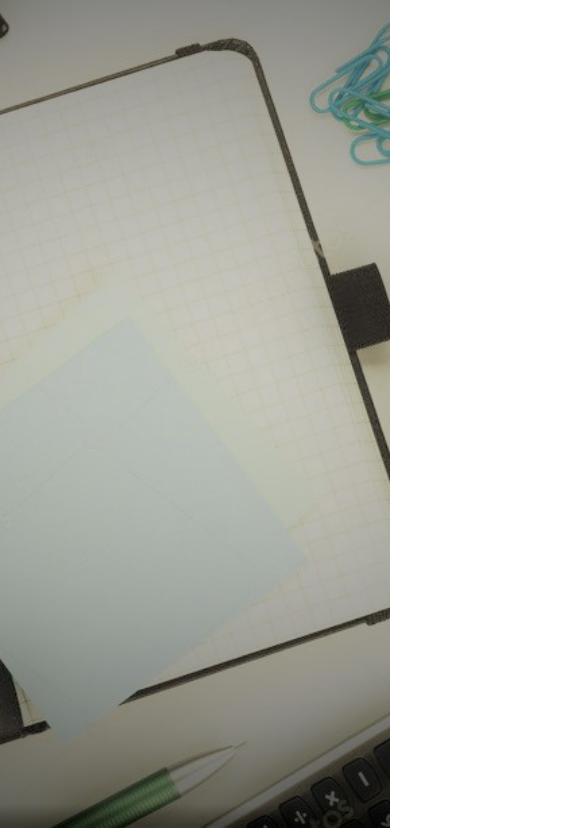
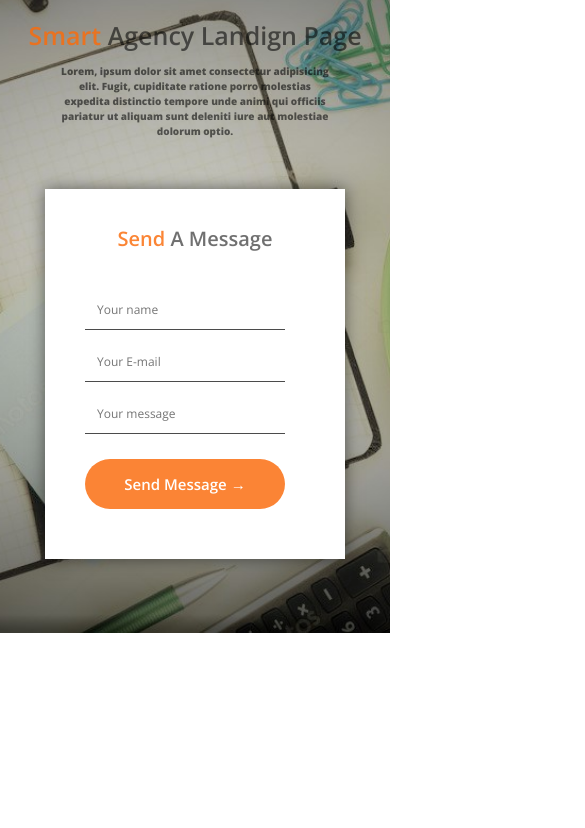
Before and after one commit to nasticbazlic/homework, a website: page src/index.html in a window 390 px wide. Shown: the part 92-920 px from the top of the page, 585 px wide, since content can reach past the window. After the commit the page ends 844 px from the top, so only its background shows below. Drawn offline with nearby package versions, Linux system fonts and the light colour scheme.

Commit message:
first scrin + media

```diff
--- a/src/index.html
+++ b/src/index.html
@@ -16,16 +16,32 @@
                 <a href="#" class= "header__logo">
                     <img src="icons/Rounded Rectangle 8.png" alt="logo" class="header__img">
                 </a>
-                <div class="header__burger">
+                <!-- <div class="header__burger">
                     <span></span>
                     <span></span>
                     <span></span>
+                </div>        -->
+            </header>
+            <div class="heading">
+                <h1 class="heading__title">
+                    <span>Smart</span> Agency Landign Page
+                </h1>
+                <div class="heading__descr">Lorem, ipsum dolor sit amet consectetur adipisicing elit. Fugit, cupiditate ratione porro molestias expedita distinctio tempore unde animi qui officiis pariatur ut aliquam sunt deleniti iure aut molestiae dolorum optio.</div>
+            </div>
+
+            <div class="first__form">
+                <div class="heading">
+                    <h2 class="heading__title heading__title_min">
+                        <span>Send</span> A Message
+                    </h2>
                 </div>
-            </header>
-            <form id="consultation-form" class="feed-form" action="#">
-                <input name="name" required placeholder="Ваше имя" type="text">
-                <input name="phone" required placeholder="Ваш телефон">
-                <input name="email" required placeholder="Ваше E-mail" type="email">
+                <form class="feed-form" action="#">
+                    <input name="name" required placeholder="Your name" type="text">
+                    <input name="email" required placeholder="Your E-mail" type="email">
+                    <input name="text" required placeholder="Your message" type="text">
+                    <button class="button"> Send Message &#8594 </button>
+                </form>
+            </div>
         </div>
     </section>
 
--- /dev/null
+++ b/src/sass/blocks/_button.scss
@@ -0,0 +1,12 @@
+.button {
+    display: block;
+    margin: 0 auto;
+    width: 240px;
+    height: 55px;
+    border-radius: 50px  50px;
+    border: none;
+    background-color: #fa6b0bd3;
+    font-weight: 600;
+    color: #fff;
+    text-align: center;
+}
--- /dev/null
+++ b/src/sass/blocks/_first.scss
@@ -0,0 +1,15 @@
+.first {
+    min-height: 920px;
+    padding-top: 33px;
+    background: url(../img/first.jpg) center (center/ cover) no-repeat;
+    &__form {
+        margin-top: 130px;
+        padding: 35px 40px 20px 40px;
+        width: 375px;
+        height: 390px;
+        background-color: #fff;
+        box-shadow: 0 0 15px rgba(0,0,0,0.5);
+    }
+
+
+}
--- /dev/null
+++ b/src/sass/blocks/_form.scss
@@ -0,0 +1,19 @@
+.feed-form {
+    margin-top: 36px;
+    display: flex;
+    flex-direction: column;
+    width: 300px;
+    input {
+        height: 50px;
+        border: none;
+        border-bottom: 1px solid #4b4b4b ;
+        padding: 0 20px;
+        color: #4b4b4b;
+        font-size: 15px;
+        font-weight: 300;
+        margin-bottom: 15px;
+        &:nth-child(3) {
+            margin-bottom: 20px;
+        }
+    }
+}
--- /dev/null
+++ b/src/sass/blocks/_heading.scss
@@ -0,0 +1,27 @@
+.heading {
+    &__title {
+        margin-top: 150px;
+        font-size: 45px;
+        font-weight: 600;
+        text-align: center;
+        color:rgba(0, 0, 0, 0.562);
+        text-transform: capitalize;
+        span {
+            color: #fa6b0bd3;
+        }
+        &_min {
+            margin-top: 0;
+            font-size: 20px;
+        }
+    }
+    &__descr {
+        margin: 0 auto;
+        width: 60%;
+        margin-top: 20px;
+        font-size: 15px;
+        font-weight: 700;
+        line-height: 25px;
+        text-align: center;
+        color: rgba(0, 0, 0, 0.562);
+    }
+}
--- /dev/null
+++ b/src/sass/blocks/_media.scss
@@ -0,0 +1,110 @@
+@media ( max-width: 1200px ) {
+    body {
+        .container{
+            width: 100%;
+        }
+    }
+    .header {
+        &__logo {
+            padding-left: 25px;
+        }
+    }
+    .first {
+        &__form {
+            margin-left: 25px;
+        }
+    }
+}
+@media ( max-width: 991px) {
+    .header {
+        &__logo {
+            img {
+                width: 80%;
+            }
+        }
+    }
+    .heading {
+        &__title {
+            font-size: 40px;
+            &_min {
+                font-size: 20px;
+            }
+        }
+        &__descr {
+            font-size: 13px;
+            line-height: 20px;
+        }
+    }
+
+}
+@media ( max-width: 767px) {
+    .heading {
+        &__title {
+            font-size: 35px;
+            &_min {
+                font-size: 20px;
+            }
+        }
+    }
+    .first {
+        &__form {
+            margin: 0 auto;
+            margin-top: 100px;
+        }
+    }
+}
+@media ( max-width: 575px) {
+
+}
+
+
+@media ( max-width: 475px) {
+    .header {
+        &__logo {
+            img {
+                width: 50%;
+            }
+        }
+    }
+    .heading {
+        &__title {
+            margin-top: 50px;
+            font-size: 25px;
+            &_min {
+                margin-top: 0px;
+                font-size: 20px;
+            }
+        }
+        &__descr {
+            width: 70%;
+            margin-top: 10px;
+            font-size: 10px;
+            line-height: 15px;
+        }
+    }
+    .first {
+        min-height: 725px;
+        &__form {
+            margin-top: 50px;
+            width: 300px;
+            height: 370px;
+        }
+    }
+    .feed-form {
+        width: 200px;
+        input {
+            height: 40px;
+            padding: 0 12px;
+            font-size: 12px;
+            margin-bottom: 12px;
+            &:nth-child(3) {
+                margin-bottom: 25px;
+            }
+        }
+    }
+    .button {
+        width: 200px;
+        height: 50px;
+        font-size: 15px;
+    }
+}
--- a/src/scss/style.scss
+++ b/src/sass/style.scss
@@ -11,3 +11,7 @@
 
 @import 'blocks/header';
 @import 'blocks/first';
+@import 'blocks/heading';
+@import 'blocks/form';
+@import 'blocks/button';
+@import 'blocks/media';
--- a/src/scss/blocks/_first.scss
+++ /dev/null
@@ -1,6 +0,0 @@
-.first {
-    height: 920px;
-    padding-top: 33px;
-    background: url(../img/first.jpg) center (center/ cover) no-repeat;
-
-}
```
Also changed, not shown: src/css/blocks/media.min.css (added), src/css/style.min.css, src/sass/blocks/_header.scss (renamed from src/scss/blocks/_header.scss).
